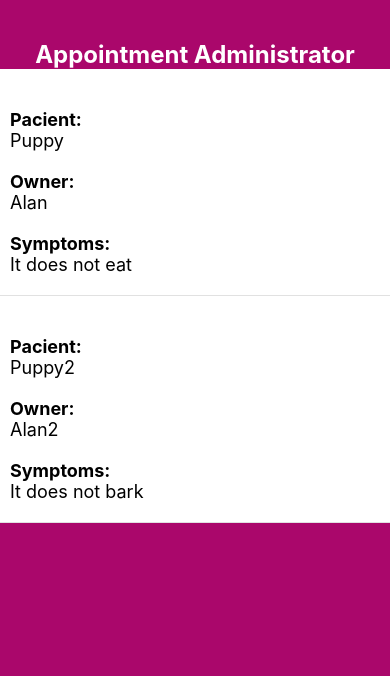
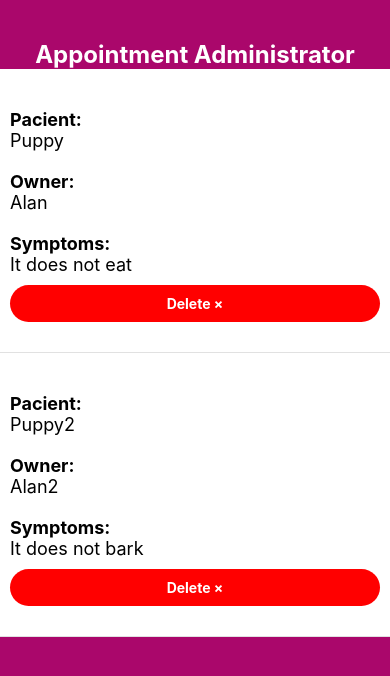
Before and after one commit to alanmaranto/appointment-mobile, a React Native app: screen / in a window 390 px wide. Shown: the top 676 px of the page. Built offline with nearby package versions, Linux system fonts and the light colour scheme.

Commit message:
feature(app): creating delete button

```diff
--- a/src/components/Appointment.js
+++ b/src/components/Appointment.js
@@ -1,7 +1,10 @@
 import React from 'react';
-import {Text, StyleSheet, View, FlatList} from 'react-native';
+import {Text, StyleSheet, View, TouchableHighlight} from 'react-native';
 
 const Appointment = ({item}) => {
+    const onDelete = () => {
+        console.log('...deleting')
+    }
   return (
     <View style={[styles.appointment]}>
       <View>
@@ -16,6 +19,9 @@ const Appointment = ({item}) => {
         <Text style={styles.label}>Symptoms: </Text>
         <Text style={styles.text}>{item.symptoms}</Text>
       </View>
+      <TouchableHighlight onPress={() => onDelete()} style={styles.btnDelete}>
+          <Text style={styles.textDelete}>Delete &times;</Text>
+      </TouchableHighlight>
     </View>
   );
 };
@@ -37,6 +43,17 @@ const styles = StyleSheet.create({
   text: {
     fontSize: 18,
   },
+  btnDelete: {
+      padding: 10,
+      marginVertical: 10,
+      backgroundColor: 'red',
+      borderRadius: 20
+  },
+  textDelete: {
+    color: '#FFF',
+    fontWeight: 'bold',
+    textAlign: 'center'
+  }
 });
 
 export default Appointment;
```
